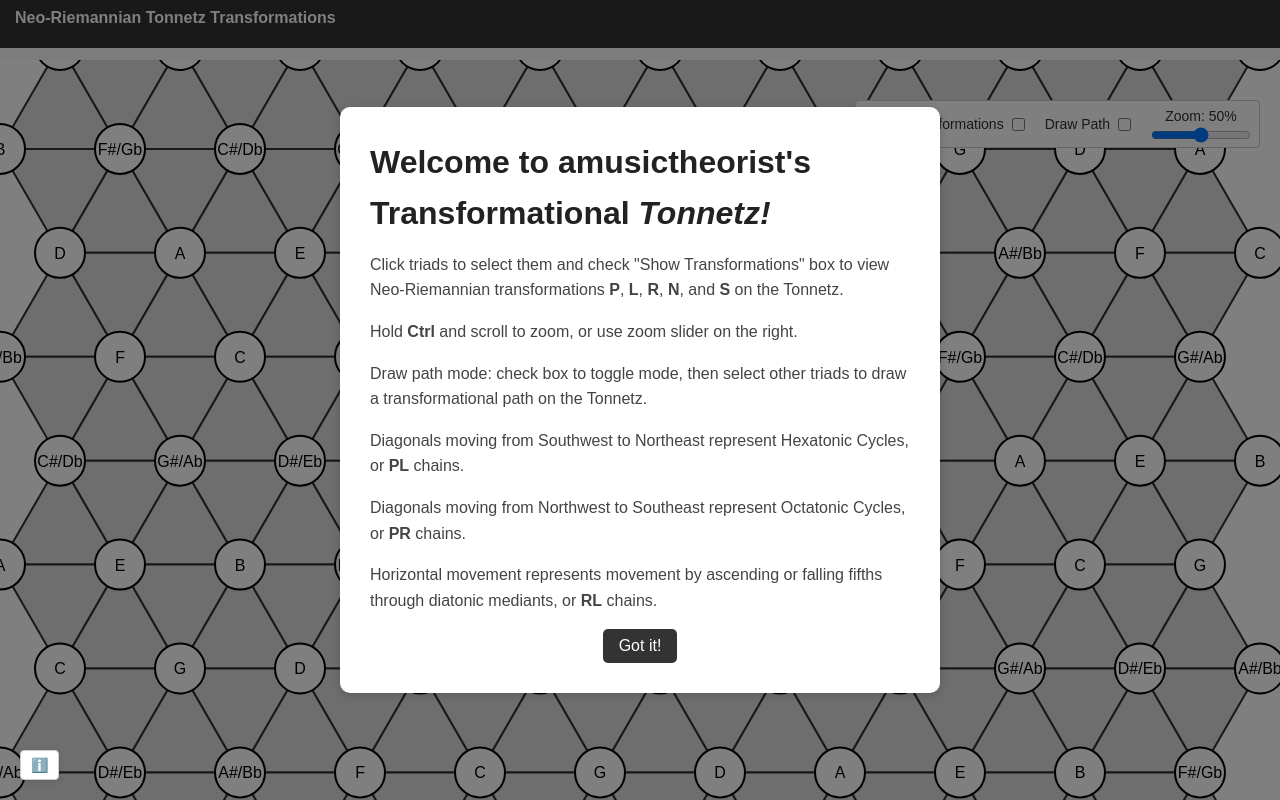
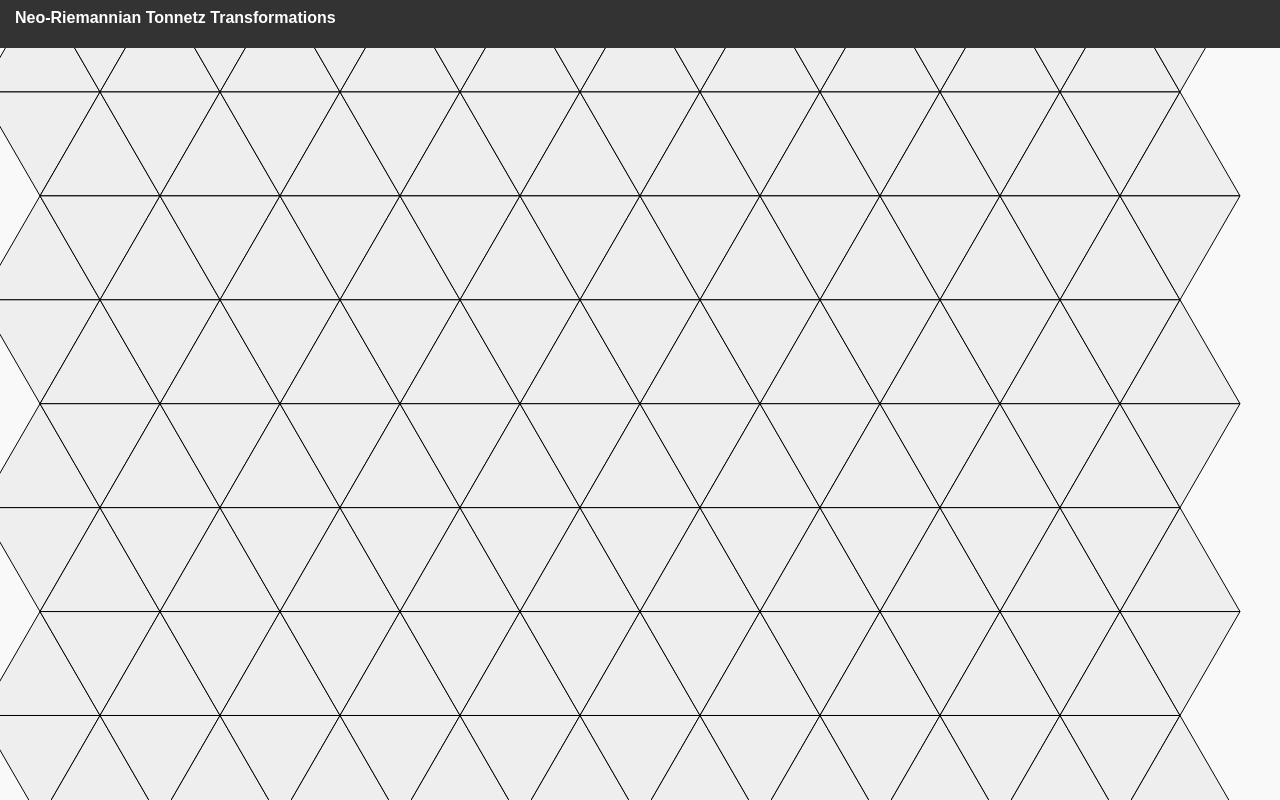
Before and after one commit to amusictheorist/tonnetz-webapp, a React (Vite) app: page / in a window 1280 px wide. Shown: the top 800 px of the page. Built offline with nearby package versions, Linux system fonts and the light colour scheme.

Commit message:
refactor grid generation for increased modularity

```diff
--- a/src/App.tsx
+++ b/src/App.tsx
@@ -3,15 +3,16 @@ import Navbar from './components/Navbar';
 import Footer from './components/Footer';
 import Tonnetz from './components/Tonnetz';
 import './App.css';
+import { TriangleGrid } from './components/TriangleGrid';
 
 function App() {
   return (
     <Router>
       <div className="app-layout">
         <Navbar />
-        <main className="main-content">
+        <main className="h-screen w-screen overflow-hidden">
           <Routes>
-            <Route path='/' element={<Tonnetz />} />
+            <Route path='/' element={<TriangleGrid />} />
           </Routes>
         </main>
         <Footer />
--- a/src/components/Tonnetz.tsx
+++ b/src/components/Tonnetz.tsx
@@ -3,7 +3,7 @@ import Modal from "./Modal";
 import ZoomSlider from "../utils/ZoomSlider";
 import { useRef, useState, useMemo, useEffect } from "react";
 import { getTriangleVertices } from "../utils/geometry";
-import { Transformation, Triangle } from "../types/types";
+import { Transformation, TriangleOld } from "../types/types";
 import { cols, rows, sideLength, triangleHeight, pcNodes, viewBoxWidth, viewBoxHeight } from "../utils/constants";
 import '../styles/Tonnetz.css';
 import { useZoomControl } from "../hooks/useZoomControl";
@@ -74,7 +74,7 @@ function Tonnetz() {
   const isAnySelected = selectedTriangles.size > 0;
 
   const triangles = useMemo(() => {
-    const newTriangles: Triangle[] = [];
+    const newTriangles: TriangleOld[] = [];
     for (let row = 0; row < rows; row++) {
       for (let col = 0; col < cols; col++) {
         const isUp = (row + col) % 2 === 0;
--- /dev/null
+++ b/src/components/TriangleGrid.tsx
@@ -0,0 +1,36 @@
+import { useEffect, useState } from "react"
+import { Triangle } from "../types/triangle"
+import { generateTriangleGrid, TRI_SIZE, TRI_HEIGHT } from "../utils/triangleGrid";
+
+const ROWS = 10;
+const COLS = 20;
+
+export const TriangleGrid = () => {
+  const [triangles, setTriangles] = useState<Triangle[]>([]);
+
+  useEffect(() => {
+    const grid = generateTriangleGrid(ROWS, COLS);
+    console.log('grid:', grid);
+    setTriangles(grid);
+  }, []);
+
+  const gridWidth = COLS * (TRI_SIZE / 2);
+  const gridHeight = ROWS * TRI_HEIGHT;
+
+  return (
+    <svg
+      viewBox={`${-gridWidth / 2 - 20} ${-gridHeight/ 2 - 20} ${gridWidth + 40} ${gridHeight + 40}`}
+      className="w-full h-full bg-white"
+    >
+      {triangles.map(tri => (
+        <polygon
+          key={tri.id}
+          points={tri.points.map(p => p.join(',')).join(' ')}
+          fill="#eee"
+          stroke="#000"
+          strokeWidth={0.5}
+        />
+      ))}
+    </svg>
+  );
+};
--- a/src/hooks/useTransformationMap.ts
+++ b/src/hooks/useTransformationMap.ts
@@ -1,8 +1,8 @@
 import { useEffect, useState } from "react";
-import { TransformationMap, Triangle } from "../types/types";
+import { TransformationMap, TriangleOld } from "../types/types";
 import { buildTransformationMap } from "../utils/geometry";
 
-export function useTransformationMap(triangles: Triangle[]) {
+export function useTransformationMap(triangles: TriangleOld[]) {
   const [transformationMap, setTransformationMap] = useState <TransformationMap | null > (null);
 
   useEffect(() => {
--- /dev/null
+++ b/src/types/triangle.ts
@@ -0,0 +1,9 @@
+export type Orientation = 'up' | 'down';
+export type TriangleID = string;
+export interface Triangle {
+  id: TriangleID;
+  row: number;
+  col: number;
+  orientation: Orientation;
+  points: [number, number][];
+}
--- a/src/types/types.ts
+++ b/src/types/types.ts
@@ -1,6 +1,6 @@
 export type Point = [number, number];
 
-export interface Triangle {
+export interface TriangleOld {
   vertices: [Point, Point, Point];
   id: string;
   selected: boolean;
--- a/src/utils/geometry.ts
+++ b/src/utils/geometry.ts
@@ -1,5 +1,5 @@
 import { sideLength, triangleHeight } from "./constants";
-import { Point, Triangle, TransformationMap } from "../types/types";
+import { Point, TriangleOld, TransformationMap } from "../types/types";
 
 export function getTriangleVertices(centerX: number, centerY: number, isUp: boolean): [Point, Point, Point] {
   const s = sideLength;
@@ -20,7 +20,7 @@ export function getTriangleVertices(centerX: number, centerY: number, isUp: bool
   }
 }
 
-function isPointingUp(triangle: Triangle): boolean {
+function isPointingUp(triangle: TriangleOld): boolean {
   const [a, b, c] = triangle.vertices;
   const centroidY = (a[1] + b[1] + c[1]) / 3;
 
@@ -32,7 +32,7 @@ function isPointingUp(triangle: Triangle): boolean {
   return result;
 }
 
-export function buildTransformationMap(triangles: Triangle[]): TransformationMap {
+export function buildTransformationMap(triangles: TriangleOld[]): TransformationMap {
   const map: TransformationMap = {};
 
   for (let i = 0; i < triangles.length; i++) {
--- /dev/null
+++ b/src/utils/triangleGrid.ts
@@ -0,0 +1,45 @@
+import { Orientation, Triangle } from "../types/triangle";
+
+export const TRI_SIZE = 60;
+export const TRI_HEIGHT = Math.sqrt(3) / 2 * TRI_SIZE;
+
+export function generateTriangleGrid(rows: number, cols: number): Triangle[] {
+  const triangles: Triangle[] = [];
+  for (let row = 0; row < rows; row++) {
+    for (let col = 0; col < cols; col++) {
+      const orientation: Orientation = (row + col) % 2 === 0 ? 'up' : 'down';
+
+      const x = (col - cols / 2) * (TRI_SIZE / 2);
+      const y = (row - rows / 2) * TRI_HEIGHT;
+
+      const points = getTrianglePoints(x, y, TRI_SIZE, orientation);
+      const id = `${row}-${col}`;
+
+      triangles.push({ id, row, col, orientation, points });
+    }
+  }
+  return triangles;
+}
+
+function getTrianglePoints(
+  cx: number,
+  cy: number,
+  size: number,
+  orientation: Orientation
+): [number, number][] {
+  const height = Math.sqrt(3) / 2 * size;
+
+  if (orientation === 'up') {
+    return [
+      [cx, cy - height / 2],
+      [cx - size / 2, cy + height / 2],
+      [cx + size / 2, cy + height / 2]
+    ];
+  } else {
+    return [
+      [cx, cy + height / 2],
+      [cx - size / 2, cy - height / 2],
+      [cx + size / 2, cy - height / 2]
+    ];
+  }
+}
```
